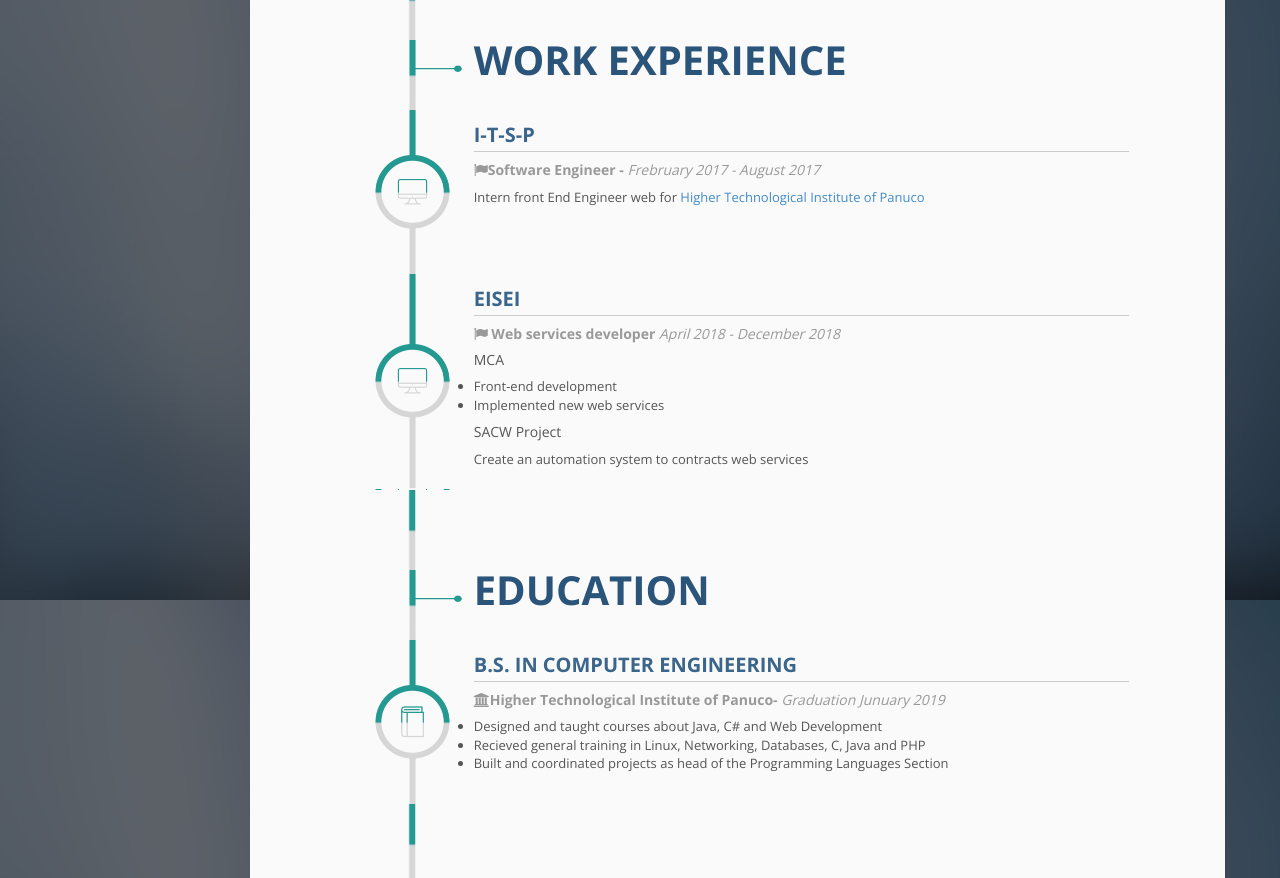
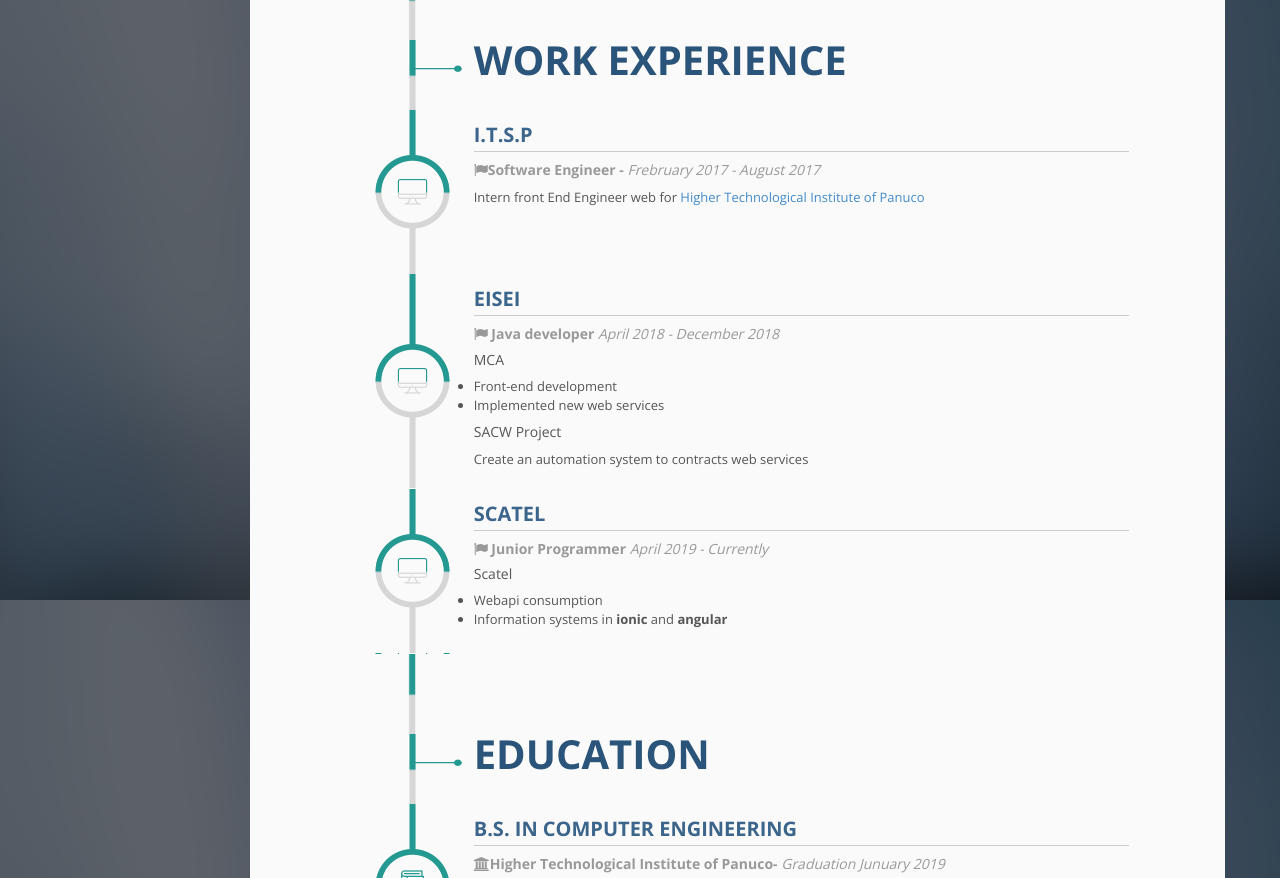
Before and after one commit to jamhir789/ErickMedina, a plain HTML site: page docs/index.html in a window 1280 px wide. Shown: the part 1000-1878 px from the top of the page. Drawn offline with nearby package versions, Linux system fonts and the light colour scheme.

Commit message:
Actualizacion-11-12-2019

```diff
--- a/docs/index.html
+++ b/docs/index.html
@@ -187,7 +187,7 @@
           <h2 class="intro-title2">Developer</h2>
           <!-- /job -->
           <!-- Description -->
-          <p>I'm a computer engineer
+          <p>I'm a computer engineer.
             I have realized projects that have served to solidify
     my knowledge in my work as a developer, i have worked with technologies such as
     .net with framework 4.5 for the development of web systems and creating automation systems with angular, in addition to apps for
@@ -412,7 +412,7 @@
               <div class="col-md-8 content-wrap bg1">
                 <div class="line-content line-content-education">
                   <!-- Work Place -->
-                  <h3 class="section-item-title-1" ><span translate="no" languaje="es">I-T-S-P</span></h3>
+                  <h3 class="section-item-title-1" ><span translate="no" languaje="es">I.T.S.P</span></h3>
                   <!-- /work place -->
                   <!-- Graduation time -->
                   <h4 class="job"><i class="fa fa-flag"></i>Software Engineer - <span class="job-date">Frebruary 2017 - August 2017</span></h4>
@@ -444,7 +444,7 @@
                   <h3 class="section-item-title-1">Eisei</h3>
                   <!-- /work place -->
                   <!-- Graduation time -->
-                  <h4 class="job"><i class="fa fa-flag"></i> Web services  developer <span class="job-date">April 2018 - December 2018</span></h4>
+                  <h4 class="job"><i class="fa fa-flag"></i> Java  developer <span class="job-date">April 2018 - December 2018</span></h4>
                   <!-- /Graduation time -->
                   <!-- content -->
                   <div class="job-description">
@@ -467,7 +467,37 @@
             <!-- /SECTION ITEM -->
 
             <!-- SECTION ITEM -->
+            <div class="line row">
+              <!-- Margin Collums (necessary for the timeline effect) -->
+              <div class="col-md-1 bg1 timeline-space full-height hidden-sm hidden-xs"></div>
+              <div class="col-md-2 timeline-progress hidden-sm hidden-xs full-height timeline-work "></div>
+              <!-- /Margin Collums -->
+              <!-- Item Content -->
+              <div class="col-md-8 content-wrap bg1">
+                <div class="line-content line-content-education">
+                  <!-- Work Place -->
+                  <h3 class="section-item-title-1">Scatel</h3>
+                  <!-- /work place -->
+                  <!-- Graduation time -->
+                  <h4 class="job"><i class="fa fa-flag"></i> Junior Programmer <span class="job-date">April 2019 - Currently</span></h4>
+                  <!-- /Graduation time -->
+                  <!-- content -->
+                  <div class="job-description">
+                    <h5>Scatel</h5>
+                    <ul>
+                      <li>Webapi consumption</li>
+                      <li>Information systems in <b translate="no">ionic</b>  and <b translate="no">angular</b> </li>
+                    </ul>
 
+                  </div>
+                  <!-- /Content -->
+                </div>
+              </div>
+              <!-- /Item Content -->
+              <!-- Margin Collum-->
+              <div class="col-md-1 bg1 timeline-space full-height hidden-sm hidden-xs"></div>
+              <!-- /Margin Collum-->
+            </div>
             <!-- /SECTION ITEM -->
 
             <!-- SECTION ITEM -->
```
